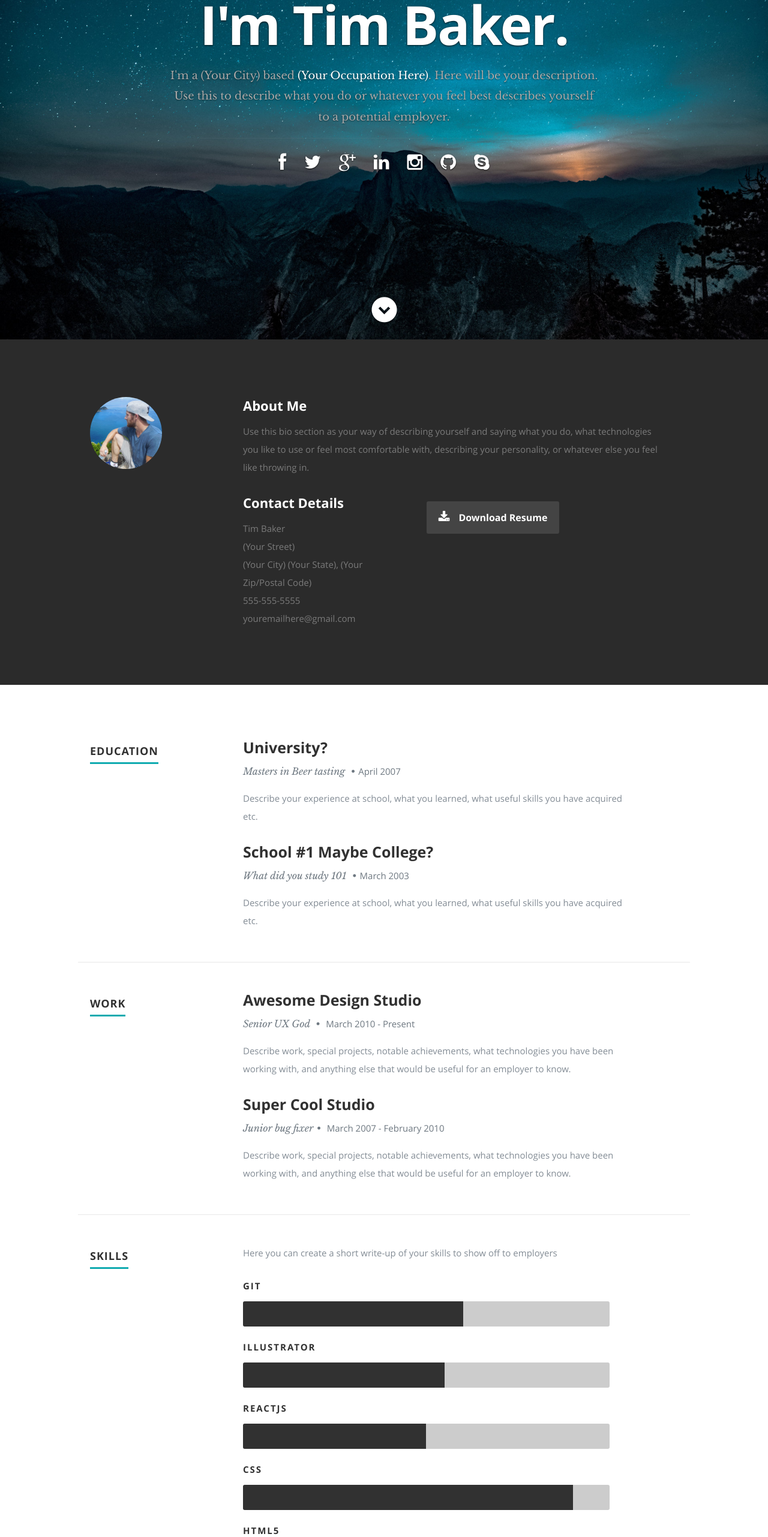
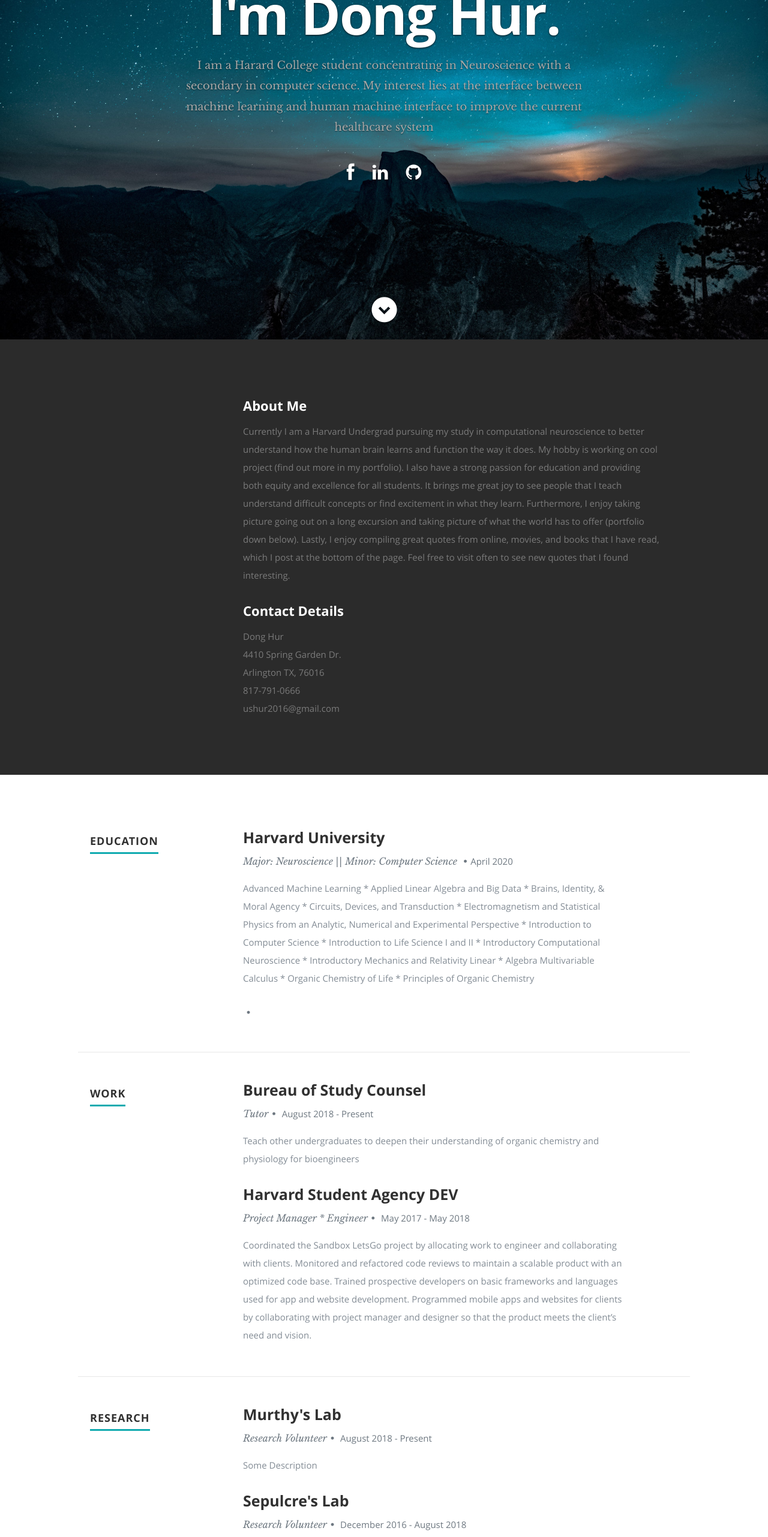
Before and after one commit to DongHur/PersonalWebsite, a React (Create React App) app: page / in a window 1280 px wide. Shown: the part 234-2797 px from the top of the page at 60% size. Built offline with nearby package versions, Linux system fonts and the light colour scheme.

Commit message:
created research section; Data input WIP

```diff
--- a/public/index.html
+++ b/public/index.html
@@ -12,7 +12,7 @@
     <link rel="stylesheet" href="%PUBLIC_URL%/css/magnific-popup.css">
 
 
-    <title>Tim Baker Development</title>
+    <title>Dong Hur</title>
   </head>
 
   <body>
--- a/public/resumeData.json
+++ b/public/resumeData.json
@@ -1,56 +1,36 @@
 {
   "main": {
-    "name":"Tim Baker",
-    "occupation":"(Your Occupation Here)",
-    "description":"Here will be your description. Use this to describe what you do or whatever you feel best describes yourself to a potential employer",
+    "name":"Dong Hur",
+    "occupation":"Harvard Undergrad",
+    "description":"I am a Harard College student concentrating in Neuroscience with a secondary in computer science. My interest lies at the interface between machine learning and human machine interface to improve the current healthcare system",
     "image":"profilepic.jpg",
-    "bio":"Use this bio section as your way of describing yourself and saying what you do, what technologies you like to use or feel most comfortable with, describing your personality, or whatever else you feel like throwing in.",
-    "contactmessage":"Here is where you should write your message to readers to have them get in contact with you.",
-    "email": "youremailhere@gmail.com",
-    "phone": "555-555-5555",
+    "bio":"Currently I am a Harvard Undergrad pursuing my study in computational neuroscience to better understand how the human brain learns and function the way it does. My hobby is working on cool project (find out more in my portfolio). I also have a strong passion for education and providing both equity and excellence for all students. It brings me great joy to see people that I teach understand difficult concepts or find excitement in what they learn. Furthermore, I enjoy taking picture going out on a long excursion and taking picture of what the world has to offer (portfolio down below). Lastly, I enjoy compiling great quotes from online, movies, and books that I have read, which I post at the bottom of the page. Feel free to visit often to see new quotes that I found interesting.",
+    "contactmessage":"Feel free to contact me using the following information",
+    "email": "ushur2016@gmail.com",
+    "phone": "817-791-0666",
     "address":{
-      "street":"(Your Street)",
-      "city":"(Your City)",
-      "state":"(Your State)",
-      "zip": "(Your Zip/Postal Code)"
+      "street":"4410 Spring Garden Dr.",
+      "city":"Arlington",
+      "state":"TX",
+      "zip": "76016"
     },
-    "website": "http://www.timbakerdev.com",
-    "resumedownload":"http://timbakerdev.com",
+    "website": "http://www.donghur.com",
+    "resumedownload":"",
     "social":[
       {
         "name":"facebook",
-        "url":"http://facebook.com/tim.baker.906",
+        "url":"https://www.facebook.com/dong.hur.73",
         "className":"fa fa-facebook"
       },
       {
-        "name":"twitter",
-        "url":"http://twitter.com",
-        "className":"fa fa-twitter"
-      },
-      {
-        "name":"google-plus",
-        "url":"http://googleplus.com/tbakerx",
-        "className":"fa fa-google-plus"
-      },
-      {
         "name":"linkedin",
-        "url":"https://www.linkedin.com/in/tim-baker-8420009a/",
+        "url":"https://www.linkedin.com/in/donghur/",
         "className":"fa fa-linkedin"
       },
       {
-        "name":"instagram",
-        "url":"http://instagram.com/tbaker_x",
-        "className":"fa fa-instagram"
-      },
-      {
         "name":"github",
-        "url":"http://github.com/tbakerx",
+        "url":"https://github.com/DongHur",
         "className":"fa fa-github"
-      },
-      {
-        "name":"skype",
-        "url":"http://skype.com",
-        "className":"fa fa-skype"
       }
     ]
   },
@@ -58,106 +38,125 @@
     "skillmessage":"Here you can create a short write-up of your skills to show off to employers",
     "education":[
       {
-        "school":"University?",
-        "degree":"Masters in Beer tasting",
-        "graduated":"April 2007",
-        "description":"Describe your experience at school, what you learned, what useful skills you have acquired etc."
+        "school":"Harvard University",
+        "degree":"Major: Neuroscience || Minor: Computer Science",
+        "graduated":"April 2020",
+        "description":"Advanced Machine Learning *  Applied Linear Algebra and Big Data * Brains, Identity, & Moral Agency * Circuits, Devices, and Transduction * Electromagnetism and Statistical Physics from an Analytic, Numerical and Experimental Perspective * Introduction to Computer Science * Introduction to Life Science I and II * Introductory Computational Neuroscience * Introductory Mechanics and Relativity Linear * Algebra Multivariable Calculus * Organic Chemistry of Life * Principles of Organic Chemistry"
       },
       {
-        "school":"School #1 Maybe College?",
-        "degree":"What did you study 101",
-        "graduated":"March 2003",
-        "description":"Describe your experience at school, what you learned, what useful skills you have acquired etc."
+        "school":"",
+        "degree":"",
+        "graduated":"",
+        "description":""
+      }
+    ],
+    "research": [
+      {
+        "Lab": "Murthy's Lab",
+        "Location": "Harvard University",
+        "Time": "August 2018 - Present",
+        "title": "Research Volunteer",
+        "description": "Some Description"
+      },
+      {
+        "Lab": "Sepulcre's Lab",
+        "Location": "Massachusetts General Hospital",
+        "Time": "December 2016 - August 2018",
+        "title": "Research Volunteer",
+        "description": "Some Description"
+      },
+      {
+        "Lab": "Kim's Lab",
+        "Location": "University of Texas at Arlington",
+        "Time": "August 2012 - May 2016",
+        "title": "Research Volunteer",
+        "description": "Some Description"
       }
     ],
     "work":[
       {
-        "company":"Awesome Design Studio",
-        "title":"Senior UX God ",
-        "years":"March 2010 - Present",
-        "description":"Describe work, special projects, notable achievements, what technologies you have been working with, and anything else that would be useful for an employer to know."
+        "company":"Bureau of Study Counsel",
+        "title":"Tutor",
+        "years":"August 2018 - Present",
+        "description":"Teach other undergraduates to deepen their understanding of organic chemistry and physiology for bioengineers"
       },
       {
-        "company":"Super Cool Studio",
-        "title":"Junior bug fixer",
-        "years":"March 2007 - February 2010",
-        "description":"Describe work, special projects, notable achievements, what technologies you have been working with, and anything else that would be useful for an employer to know."
+        "company":"Harvard Student Agency DEV",
+        "title":"Project Manager * Engineer",
+        "years":"May 2017 - May 2018",
+        "description":"Coordinated the Sandbox LetsGo project by allocating work to engineer and collaborating with clients. Monitored and refactored code reviews to maintain a scalable product with an optimized code base. Trained prospective developers on basic frameworks and languages used for app and website development. Programmed mobile apps and websites for clients by collaborating with project manager and designer so that the product meets the client’s need and vision."
       }
     ],
     "skills":[
       {
         "name":"Git",
-        "level":"60%"
+        "level":"90%"
       },
       {
-        "name":"Illustrator",
-        "level":"55%"
+        "name":"Python",
+        "level":"80%"
       },
       {
-        "name":"ReactJs",
+        "name": "React & React Native",
+        "level":"80%"
+      },
+      {
+        "name": "PyTorch",
+        "level": "70%"
+      },
+      {
+        "name":"Javascript",
+        "level":"100%"
+      },
+      {
+        "name":"HTML5 & CSS",
+        "level":"100%"
+      },
+      {
+        "name":"Matlab",
+        "level":"100%"
+      },
+      {
+        "name":"Mongo",
         "level":"50%"
       },
       {
-        "name":"CSS",
+        "name":"Microsoft",
         "level":"90%"
-      },
-      {
-        "name":"HTML5",
-        "level":"80%"
-      },
-      {
-        "name":"VueJs",
-        "level":"50%"
-      },
-      {
-        "name":"MongoDB",
-        "level":"80%"
       }
     ]
   },
   "portfolio":{
     "projects": [
       {
-        "title":"Canadian Wanderlust",
-        "category":"My Travel Blog for my post-university travels",
+        "title":"Engineering Project",
+        "category":"Personal project built for fun!",
         "image":"canadian-wanderlust.jpg",
-        "url":"https://www.canadianwanderlust.com"
+        "url":""
       },
       {
-        "title":"Fury Fighting Gear",
-        "category":"(offline now) A fighting gear company I started",
+        "title":"Photography Portfolio",
+        "category":"Pictures of nature and friends during my excursion out",
         "image":"fury-fighting-gear.jpg",
-        "url":"http://www.timbakerdev.com"
+        "url":""
       },
       {
-        "title":"Original Thai Food",
-        "category":"Website I built for a restaurant I like in Thailand",
-        "image":"original-thai-food.jpg",
-        "url":"http://www.timbakerdev.com/originalthaifood.github.io"
-      },
-      {
-        "title":"Resume Website",
-        "category":"A React based resume website template",
-        "image":"resume-website.jpg",
-        "url":"http://www.timbakerdev.com"
-      },
-      {
-        "title":"Smirkspace",
-        "category":"(MVP Only) A React and Meteor based chat University project.",
-        "image":"smirkspace.jpg",
-        "url":"http://www.smirkspace.com"
+        "title":"Blog",
+        "category":"[Coming Soon] Where the truth is revealed",
+        "image":"",
+        "url":""
       }
     ]
   },
   "testimonials":{
     "testimonials":[
       {
-        "text":"Here you should write some nice things that someone has said about you. No lies though, employers can tell when you are lying.",
-        "user":"Kareem Abdul Jabbar"
+        "text":"A man came upon a construction site where three people were working. He asked the first, ‘what are you doing?’ and the man answers, ‘I am laying bricks.’ He asked the second, ‘what are you doing?’ and the man answered, ‘I am building a wall.’ He walked up to the third man, who was humming a tune as he worked and asked, ‘what are you doing?’ and the man stood up and smiled and said, ‘I am building a cathedral. ",
+        "user":"The Story Factor"
       },
       {
-        "text":"That Tim Baker must be one of the most brilliant developers I've ever met! It is amazing that nobody has hired him yet. Hey you, you should hire this guy, he may be fresh out of University and have zero on the job experience but I am confident that he will be one of your best developers in no time!",
-        "user":"Steve Wozniak... impersonator"
+        "text":"A Ship in Harbor Is Safe, But That Is Not What Ships Are Built For!",
+        "user":"John A. Shedd"
       }
     ]
   }
--- a/src/App.js
+++ b/src/App.js
@@ -19,8 +19,8 @@ class App extends Component {
       resumeData: {}
     };
 
-    ReactGA.initialize('UA-110570651-1');
-    ReactGA.pageview(window.location.pathname);
+    // ReactGA.initialize('UA-110570651-1');
+    // ReactGA.pageview(window.location.pathname);
 
   }
 
--- a/src/Components/About.js
+++ b/src/Components/About.js
@@ -20,7 +20,8 @@ class About extends Component {
       <section id="about">
       <div className="row">
          <div className="three columns">
-            <img className="profile-pic"  src={profilepic} alt="Tim Baker Profile Pic" />
+            {/*TODO: Create */}
+            {/*<img className="profile-pic"  src={profilepic} alt="Tim Baker Profile Pic" />*/}
          </div>
          <div className="nine columns main-col">
             <h2>About Me</h2>
@@ -38,11 +39,11 @@ class About extends Component {
                      <span>{email}</span>
 					   </p>
                </div>
-               <div className="columns download">
+               {/*<div className="columns download">
                   <p>
                      <a href={resumeDownload} className="button"><i className="fa fa-download"></i>Download Resume</a>
                   </p>
-               </div>
+               </div>*/}
             </div>
          </div>
       </div>
--- a/src/Components/Contact.js
+++ b/src/Components/Contact.js
@@ -68,7 +68,7 @@ class Contact extends Component {
 					</fieldset>
 				   </form>
 
-           <div id="message-warning"> Error boy</div>
+           <div id="message-warning"> Error</div>
 				   <div id="message-success">
                   <i className="fa fa-check"></i>Your message was sent, thank you!<br />
 				   </div>
@@ -87,7 +87,7 @@ class Contact extends Component {
 					   </p>
 				   </div>
 
-               <div className="widget widget_tweets">
+               {/*<div className="widget widget_tweets">
                   <h4 className="widget-title">Latest Tweets</h4>
                   <ul id="twitter">
                      <li>
@@ -107,7 +107,7 @@ class Contact extends Component {
                         <b><a href="#">3 Days Ago</a></b>
                      </li>
                   </ul>
-		         </div>
+		         </div>*/}
             </aside>
       </div>
    </section>
--- a/src/Components/Footer.js
+++ b/src/Components/Footer.js
@@ -19,7 +19,7 @@ class Footer extends Component {
            </ul>
 
            <ul className="copyright">
-              <li>&copy; Copyright 2017 Tim Baker</li>
+              <li>&copy; Copyright 2019 Dong Hur</li>
               <li>Design by <a title="Styleshout" href="http://www.styleshout.com/">Styleshout</a></li>
            </ul>
 
--- a/src/Components/Header.js
+++ b/src/Components/Header.js
@@ -35,7 +35,7 @@ class Header extends Component {
       <div className="row banner">
          <div className="banner-text">
             <h1 className="responsive-headline">I'm {name}.</h1>
-            <h3>I'm a {city} based <span>{occupation}</span>. {description}.</h3>
+            <h3>{description}</h3>
             <hr />
             <ul className="social">
                {networks}
--- a/src/Components/Resume.js
+++ b/src/Components/Resume.js
@@ -14,6 +14,12 @@ class Resume extends Component {
         return <div key={work.company}><h3>{work.company}</h3>
             <p className="info">{work.title}<span>&bull;</span> <em className="date">{work.years}</em></p>
             <p>{work.description}</p>
+        </div>
+      })
+      var research = this.props.data.research.map(function(research){
+        return <div key={research.Lab}><h3>{research.Lab}</h3>
+            <p className="info">{research.title}<span>&bull;</span> <em className="date">{research.Time}</em></p>
+            <p>{research.description}</p>
         </div>
       })
       var skills = this.props.data.skills.map(function(skills){
@@ -49,6 +55,19 @@ class Resume extends Component {
        <div className="nine columns main-col">
         {work}
       </div>
+
+    </div>
+
+    <div className="row research">
+
+       <div className="three columns header-col">
+          <h1><span>Research</span></h1>
+       </div>
+
+       <div className="nine columns main-col">
+        {research}
+      </div>
+
     </div>
 
 
```
Also changed, not shown: public/resumeData_example.json (added, +164 -0 lines), 1 other file (tests, documents, lock files or other folders). Lines whose indentation alone changed are shown as unchanged.
